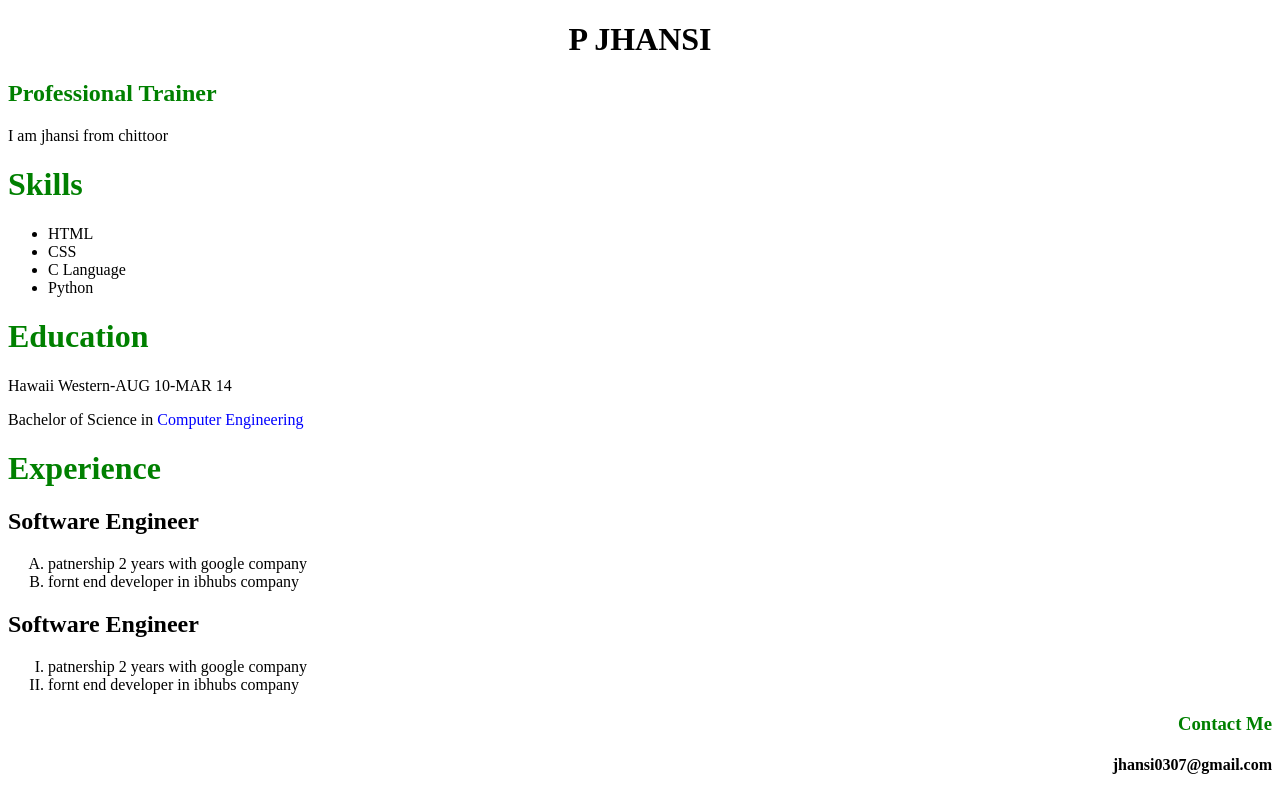
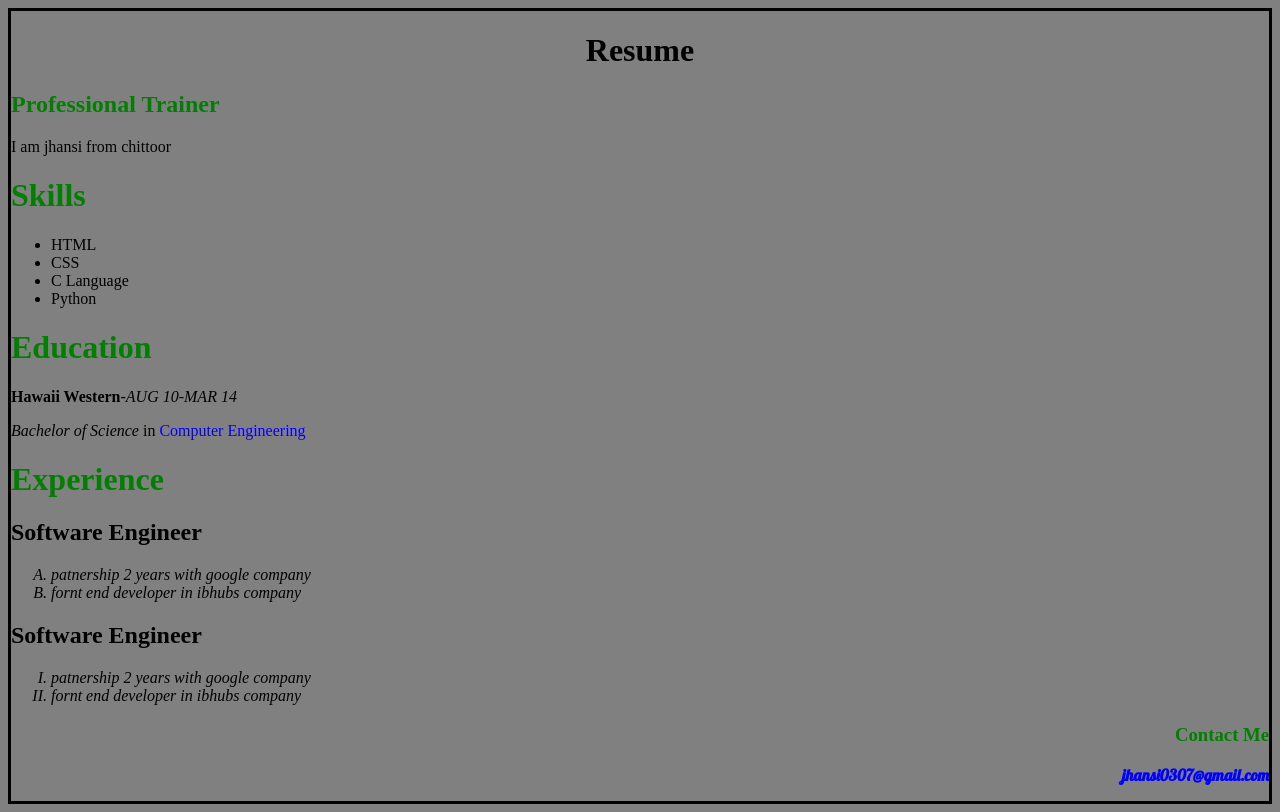
Before and after one commit to PJhansi0307/portfolio-website, a plain HTML site: page asg1.html in a window 1280 px wide. Drawn offline with Linux system fonts and the light colour scheme; a web font is replaced by a local one.

Commit message:
css1 commit

```diff
--- /dev/null
+++ b/asg.css
@@ -0,0 +1,14 @@
+    @import url('https://fonts.googleapis.com/css?family=Lobster&display=swap');
+    .styles
+    {
+       font-family: 'Lobster','cursive';
+       font-weight:bold;
+        }
+    .dot{
+        font-style:italic;
+    }
+    body
+    {
+        border-style:solid;
+        background-color:gray;
+    }
--- a/asg1.html
+++ b/asg1.html
@@ -1,14 +1,10 @@
 <!doctype html>
 <html>
-    <head></head>
-    <style>
-@import url('https://fonts.googleapis.com/css?family=Akronim|Cedarville+Cursive|Lobster&display=swap');
-    {
-       font-family:"cursive";
-        }
-    </style>
+    <head>
+        <link rel="stylesheet" type="text/css" href="asg.css">
+    </head>
     <body>
-    <h1 text align="center">P JHANSI</h1>
+    <h1 text align="center">Resume</h1>
     <h2 style="color:green">Professional Trainer</h2>
     <p>I am jhansi from chittoor</p>
     <h1 style="color:green">Skills</h1>
@@ -19,20 +15,20 @@
         <li>Python</li>
     </ul>
     <h1 style="color:green">Education</h1>
-    <p font-weight:bold>Hawaii Western<span font-family:italic>-AUG 10-MAR 14</span></p>
-    <p font-family:italic>Bachelor of Science in <span style="color:blue">Computer Engineering</span></p>
+    <p><span style="font-weight:bold">Hawaii Western</span><span class="dot">-AUG 10-MAR 14</span></p>
+    <p><span style="font-style:italic">Bachelor of Science </span>in <span style="color:blue">Computer Engineering</span></p>
     <h1 style="color:green">Experience</h1>
     <h2 font-weight:bold>Software Engineer</h2>
     <ol type="A">
-        <li>patnership 2 years with google company</li>
-        <li>fornt end developer in ibhubs company</li>
+        <li style="font-style:italic">patnership 2 years with google company</li>
+        <li style="font-style:italic">fornt end developer in ibhubs company</li>
     </ol>
     <h2 style-weight:900>Software Engineer</h2>
     <ol type="I">
-         <li>patnership 2 years with google company</li>
-        <li>fornt end developer in ibhubs company</li>
+         <li style="font-style:italic">patnership 2 years with google company</li>
+        <li style="font-style:italic">fornt end developer in ibhubs company</li>
     </ol>
      <h3 text align="right" style="color:green">Contact Me</h3>
-    <h4 text align="right" >jhansi0307@gmail.com</h4>
+    <p class="styles" text align="right" style="color:blue">jhansi0307@gmail.com</p>
     </body>
 </html>
```
